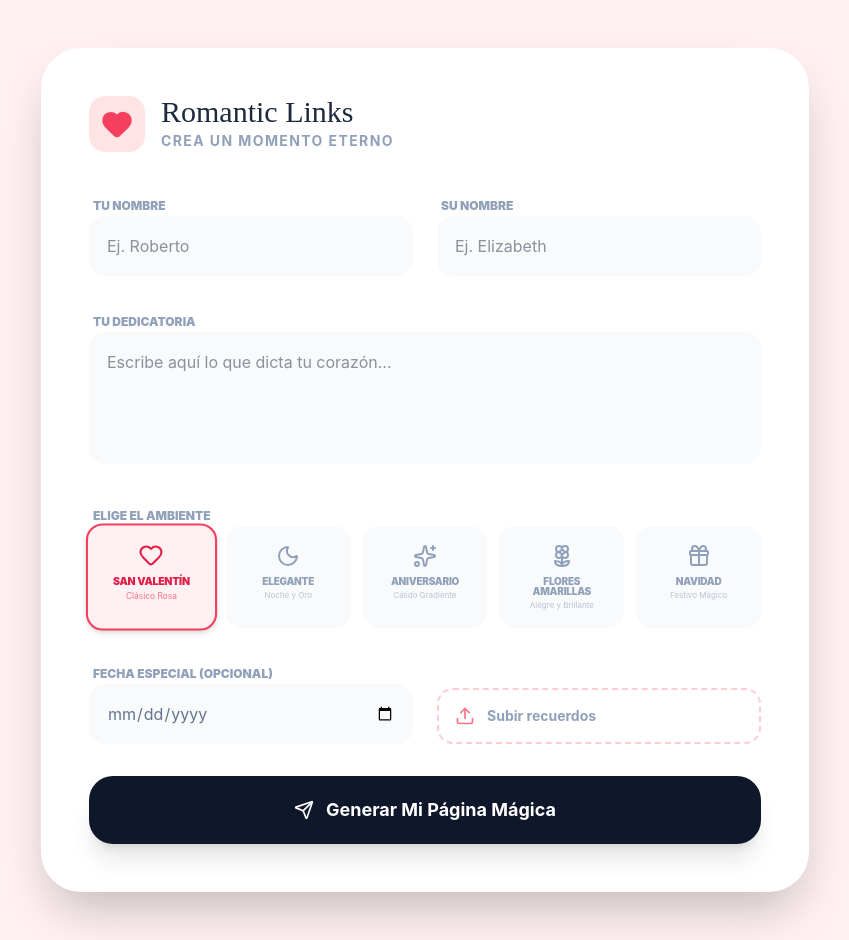
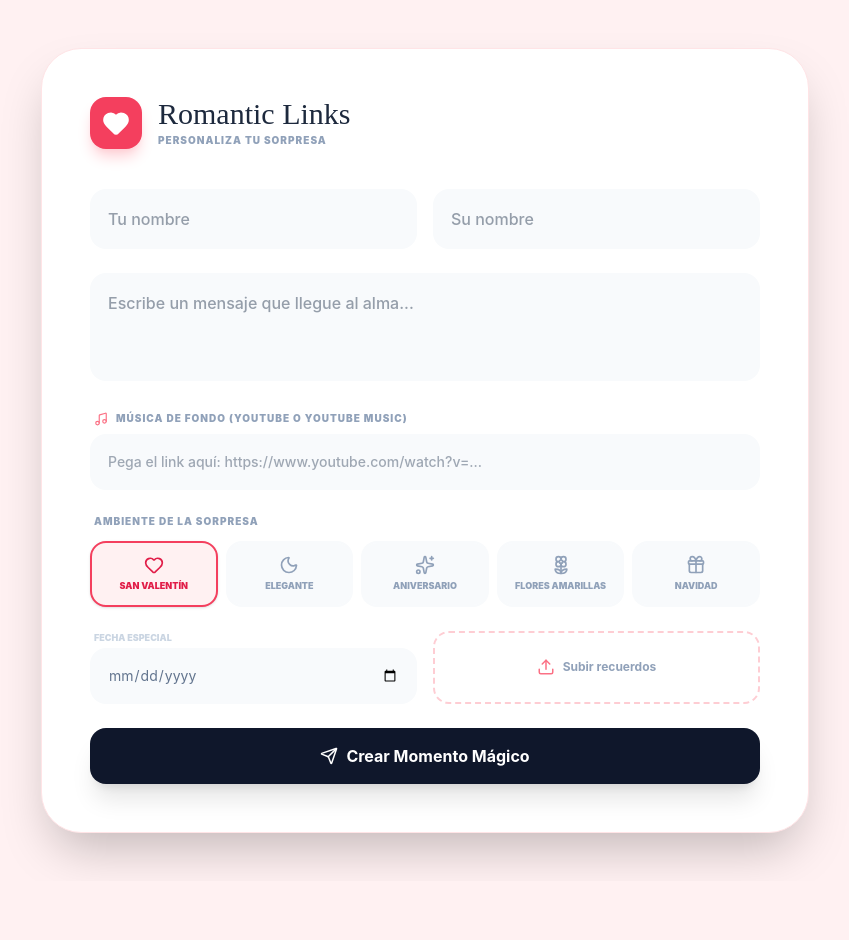
Before and after one commit to rzc-dev/romantic-links, a React (Vite) app: page /create in a window 1280 px wide. Shown: the whole page, without its empty margins (215-1064 px from the left). After the commit the page ends 881 px from the top, so only its background shows below. Built offline with nearby package versions, Linux system fonts and the light colour scheme.

Commit message:
feat: agregar soporte para música de YouTube

```diff
--- a/package.json
+++ b/package.json
@@ -16,7 +16,8 @@
     "lucide-react": "^1.8.0",
     "react": "^19.2.4",
     "react-dom": "^19.2.4",
-    "react-router-dom": "^7.14.1"
+    "react-router-dom": "^7.14.1",
+    "react-youtube": "^10.1.0"
   },
   "devDependencies": {
     "@eslint/js": "^9.39.4",
--- a/src/pages/CreateDedication.jsx
+++ b/src/pages/CreateDedication.jsx
@@ -3,7 +3,7 @@ import { motion } from 'framer-motion';
 import { supabase } from '../lib/supabase';
 import {
   Heart, Upload, Send, Loader2, CheckCircle2,
-  Copy, Share2, Moon, Stars, Flower2, Gift
+  Copy, Share2, Moon, Stars, Flower2, Gift, Music
 } from 'lucide-react';
 import confetti from 'canvas-confetti';
 
@@ -16,7 +16,8 @@ const CreateDedication = () => {
     nombre_destinatario: '',
     mensaje: '',
     fecha_especial: '',
-    tema: 'romantic'
+    tema: 'romantic',
+    youtube_url: '' // Nueva propiedad
   });
 
   const themeOptions = [
@@ -34,7 +35,7 @@ const CreateDedication = () => {
     try {
       const imageUrls = [];
 
-      // 1. Subir imágenes al Bucket 'fotos-amor'
+      // 1. Subir imágenes
       for (const file of files) {
         const fileExt = file.name.split('.').pop();
         const fileName = `${Math.random()}.${fileExt}`;
@@ -51,7 +52,7 @@ const CreateDedication = () => {
         imageUrls.push(publicUrl);
       }
 
-      // 2. Insertar datos en la tabla 'dedicatorias'
+      // 2. Insertar en Supabase incluyendo la URL de música
       const { data, error: dbError } = await supabase
         .from('dedicatorias')
         .insert([{
@@ -60,24 +61,31 @@ const CreateDedication = () => {
           mensaje: formData.mensaje,
           fecha_especial: formData.fecha_especial || null,
           imagenes: imageUrls,
-          tema: formData.tema
+          tema: formData.tema,
+          youtube_url: formData.youtube_url // Guardamos el link de música
         }])
         .select();
 
       if (dbError) throw dbError;
 
-      // 3. Éxito y Confeti
+      // 3. Generación del Link oficial
       if (data && data[0]) {
-        const link = `https://romantic-links-rzc-dev.vercel.app/love/${data[0].id}`;
+        const productionUrl = 'https://romantic-links-rzc-dev.vercel.app';
+        const link = `${productionUrl}/love/${data[0].id}`;
+
         setGeneratedLink(link);
 
-        const colors = formData.tema === 'midnight' ? ['#fbbf24', '#ffffff'] : ['#f43f5e', '#ffffff'];
-        confetti({ particleCount: 150, spread: 70, origin: { y: 0.6 }, colors });
+        confetti({
+            particleCount: 150,
+            spread: 70,
+            origin: { y: 0.6 },
+            colors: ['#f43f5e', '#fbbf24', '#ffffff']
+        });
       }
 
     } catch (error) {
       console.error(error);
-      alert("Error: " + error.message);
+      alert("Error al crear: " + error.message);
     } finally {
       setLoading(false);
     }
@@ -86,59 +94,62 @@ const CreateDedication = () => {
   return (
     <div className="min-h-screen bg-love-50 py-12 px-4 flex items-center justify-center font-sans">
       <motion.div
-        initial={{ opacity: 0, scale: 0.95 }}
-        animate={{ opacity: 1, scale: 1 }}
-        className="max-w-3xl w-full bg-white rounded-[2.5rem] shadow-2xl p-8 md:p-12 relative overflow-hidden"
+        initial={{ opacity: 0, y: 20 }}
+        animate={{ opacity: 1, y: 0 }}
+        className="max-w-3xl w-full bg-white rounded-[2.5rem] shadow-2xl p-8 md:p-12 relative overflow-hidden border border-love-100"
       >
+        {/* Cabecera */}
         <div className="flex items-center gap-4 mb-10">
-          <div className="bg-love-100 p-3 rounded-2xl">
-            <Heart className="text-love-500" fill="currentColor" size={32} />
+          <div className="bg-love-500 p-3 rounded-2xl shadow-lg shadow-love-200">
+            <Heart className="text-white" fill="currentColor" size={28} />
           </div>
           <div>
             <h2 className="text-3xl font-romantic text-slate-800 leading-none">Romantic Links</h2>
-            <p className="text-slate-400 text-sm mt-1 uppercase tracking-widest font-bold">Crea un momento eterno</p>
+            <p className="text-slate-400 text-[10px] mt-1 uppercase font-black tracking-widest">Personaliza tu sorpresa</p>
           </div>
         </div>
 
-        <form onSubmit={handleSubmit} className="space-y-8">
-          {/* Nombres */}
-          <div className="grid grid-cols-1 md:grid-cols-2 gap-6">
-            <div className="space-y-2">
-              <label className="text-xs font-black uppercase text-slate-400 ml-1">Tu nombre</label>
+        <form onSubmit={handleSubmit} className="space-y-6">
+          <div className="grid grid-cols-1 md:grid-cols-2 gap-4">
             <input
               required
-                className="w-full p-4 rounded-2xl bg-slate-50 border-2 border-transparent focus:border-love-300 focus:bg-white outline-none transition-all"
-                placeholder="Ej. Roberto"
+              className="w-full p-4 rounded-2xl bg-slate-50 border-2 border-transparent focus:border-love-300 focus:bg-white outline-none transition-all font-medium text-slate-700"
+              placeholder="Tu nombre"
               onChange={(e) => setFormData({...formData, nombre_remitente: e.target.value})}
             />
-            </div>
-            <div className="space-y-2">
-              <label className="text-xs font-black uppercase text-slate-400 ml-1">Su nombre</label>
             <input
               required
-                className="w-full p-4 rounded-2xl bg-slate-50 border-2 border-transparent focus:border-love-300 focus:bg-white outline-none transition-all"
-                placeholder="Ej. Elizabeth"
+              className="w-full p-4 rounded-2xl bg-slate-50 border-2 border-transparent focus:border-love-300 focus:bg-white outline-none transition-all font-medium text-slate-700"
+              placeholder="Su nombre"
               onChange={(e) => setFormData({...formData, nombre_destinatario: e.target.value})}
             />
           </div>
+
+          <textarea
+            required
+            rows="3"
+            className="w-full p-4 rounded-2xl bg-slate-50 border-2 border-transparent focus:border-love-300 focus:bg-white outline-none transition-all resize-none font-medium text-slate-700"
+            placeholder="Escribe un mensaje que llegue al alma..."
+            onChange={(e) => setFormData({...formData, mensaje: e.target.value})}
+          ></textarea>
+
+          {/* Campo de Música (YouTube) */}
+          <div className="space-y-2">
+            <div className="flex items-center gap-2 ml-1">
+              <Music size={14} className="text-love-400" />
+              <p className="text-[10px] font-black uppercase text-slate-400 tracking-widest">Música de fondo (YouTube o YouTube Music)</p>
+            </div>
+            <input
+              className="w-full p-4 rounded-2xl bg-slate-50 border-2 border-transparent focus:border-love-300 focus:bg-white outline-none transition-all text-sm font-medium text-slate-600"
+              placeholder="Pega el link aquí: https://www.youtube.com/watch?v=..."
+              onChange={(e) => setFormData({...formData, youtube_url: e.target.value})}
+            />
           </div>
 
-          {/* Mensaje */}
-          <div className="space-y-2">
-            <label className="text-xs font-black uppercase text-slate-400 ml-1">Tu dedicatoria</label>
-            <textarea
-              required
-              rows="4"
-              className="w-full p-4 rounded-2xl bg-slate-50 border-2 border-transparent focus:border-love-300 focus:bg-white outline-none transition-all resize-none"
-              placeholder="Escribe aquí lo que dicta tu corazón..."
-              onChange={(e) => setFormData({...formData, mensaje: e.target.value})}
-            ></textarea>
-          </div>
-
-          {/* Selector de Temas Visual */}
-          <div className="space-y-4">
-            <label className="text-xs font-black uppercase text-slate-400 ml-1">Elige el ambiente</label>
-            <div className="grid grid-cols-2 md:grid-cols-5 gap-3">
+          {/* Selector de Temas */}
+          <div className="space-y-3">
+            <p className="text-[10px] font-black uppercase text-slate-400 tracking-widest ml-1">Ambiente de la sorpresa</p>
+            <div className="grid grid-cols-2 md:grid-cols-5 gap-2">
               {themeOptions.map((theme) => {
                 const Icon = theme.icon;
                 const isSelected = formData.tema === theme.id;
@@ -147,94 +158,87 @@ const CreateDedication = () => {
                     key={theme.id}
                     type="button"
                     onClick={() => setFormData({...formData, tema: theme.id})}
-                    className={`flex flex-col items-center p-4 rounded-2xl border-2 transition-all ${
+                    className={`flex flex-col items-center p-3 rounded-2xl border-2 transition-all ${
                       isSelected
-                        ? 'border-love-500 bg-love-50 text-love-600 shadow-md scale-105'
-                        : 'border-slate-50 bg-slate-50 text-slate-400 hover:border-slate-200'
+                        ? 'border-love-500 bg-love-50 text-love-600 shadow-sm'
+                        : 'border-slate-50 bg-slate-50 text-slate-400 hover:border-love-100'
                     }`}
                   >
-                    <Icon size={24} className="mb-2" />
-                    <span className="text-[10px] font-black uppercase tracking-tight leading-none mb-1">{theme.label}</span>
-                    <span className="text-[8px] opacity-60 text-center leading-tight">{theme.desc}</span>
+                    <Icon size={20} className="mb-1" />
+                    <span className="text-[9px] font-black uppercase">{theme.label}</span>
                   </button>
                 );
               })}
             </div>
           </div>
 
-          <div className="grid grid-cols-1 md:grid-cols-2 gap-6 items-end">
-            {/* Fecha */}
-            <div className="space-y-2">
-              <label className="text-xs font-black uppercase text-slate-400 ml-1">Fecha especial (Opcional)</label>
+          <div className="grid grid-cols-1 md:grid-cols-2 gap-4">
+            <div className="space-y-1">
+                <p className="text-[9px] font-black text-slate-300 uppercase ml-1">Fecha especial</p>
                 <input
                 type="date"
-                className="w-full p-4 rounded-2xl bg-slate-50 border-2 border-transparent focus:border-love-300 focus:bg-white outline-none transition-all text-slate-500"
+                className="w-full p-4 rounded-2xl bg-slate-50 border-2 border-transparent focus:border-love-300 outline-none transition-all text-slate-500 text-sm"
                 onChange={(e) => setFormData({...formData, fecha_especial: e.target.value})}
                 />
             </div>
-
-            {/* Fotos */}
-            <div className="relative group">
+            <div className="flex items-center justify-center p-4 rounded-2xl border-2 border-dashed border-love-200 relative group hover:bg-love-50 transition-colors cursor-pointer mt-4 md:mt-0">
+                <Upload size={18} className="text-love-400 mr-2" />
+                <span className="text-xs font-bold text-slate-400">
+                    {files.length > 0 ? `${files.length} fotos listas` : "Subir recuerdos"}
+                </span>
                 <input
                     type="file" multiple accept="image/*"
-                className="absolute inset-0 opacity-0 cursor-pointer z-10"
+                    className="absolute inset-0 opacity-0 cursor-pointer"
                     onChange={(e) => setFiles(Array.from(e.target.files).slice(0, 5))}
                 />
-              <div className="flex items-center gap-3 p-4 rounded-2xl border-2 border-dashed border-love-200 group-hover:bg-love-50 transition-colors">
-                <Upload className="text-love-400" size={20} />
-                <span className="text-sm font-bold text-slate-400">
-                  {files.length > 0 ? `${files.length} fotos listas` : "Subir recuerdos"}
-                </span>
-              </div>
             </div>
           </div>
 
           <button
             type="submit"
             disabled={loading}
-            className="w-full bg-slate-900 text-white py-5 rounded-[1.5rem] font-bold text-lg shadow-xl hover:bg-black transition-all flex items-center justify-center gap-3 disabled:opacity-50"
+            className="w-full bg-slate-900 text-white py-4 rounded-2xl font-bold shadow-xl hover:shadow-love-200 hover:bg-slate-800 transition-all flex items-center justify-center gap-2 disabled:opacity-50"
           >
-            {loading ? <Loader2 className="animate-spin" /> : <><Send size={20} /> Generar Mi Página Mágica</>}
+            {loading ? <Loader2 className="animate-spin" /> : <><Send size={18} /> Crear Momento Mágico</>}
           </button>
         </form>
 
-        {/* Modal de Éxito */}
+        {/* Modal de Resultado */}
         {generatedLink && (
           <motion.div
             initial={{ opacity: 0 }}
             animate={{ opacity: 1 }}
-            className="absolute inset-0 bg-white/98 backdrop-blur-md flex items-center justify-center p-8 z-50"
+            className="absolute inset-0 bg-white/95 backdrop-blur-sm flex items-center justify-center p-6 z-50"
           >
-            <div className="text-center max-w-sm w-full">
-              <div className="bg-green-100 text-green-500 w-20 h-20 rounded-full flex items-center justify-center mx-auto mb-6 shadow-inner">
-                <CheckCircle2 size={40} />
+            <div className="text-center w-full max-w-sm">
+              <div className="w-16 h-16 bg-green-100 text-green-500 rounded-full flex items-center justify-center mx-auto mb-4">
+                <CheckCircle2 size={32} />
               </div>
-              <h3 className="text-4xl font-romantic text-slate-800 mb-2">¡Todo listo!</h3>
-              <p className="text-slate-400 text-sm mb-8">El link de tu sorpresa ya está disponible.</p>
+              <h3 className="text-3xl font-romantic text-slate-800 mb-2">¡Listo para enviar!</h3>
 
-              <div className="bg-slate-50 p-4 rounded-2xl mb-6 break-all font-mono text-xs border-2 border-slate-100 text-slate-600 select-all">
+              <div className="bg-slate-100 p-4 rounded-xl mb-6 font-mono text-[10px] break-all text-slate-500 border border-slate-200 select-all">
                 {generatedLink}
               </div>
 
-              <div className="flex flex-col gap-3">
+              <div className="grid gap-2">
                 <button
                   onClick={() => {
                     navigator.clipboard.writeText(generatedLink);
-                    alert("¡Copiado al portapapeles!");
+                    alert("Copiado con éxito");
                   }}
-                  className="flex items-center justify-center gap-2 bg-slate-900 text-white py-4 rounded-2xl font-bold hover:shadow-lg transition-all"
+                  className="w-full bg-slate-900 text-white py-3 rounded-xl font-bold flex items-center justify-center gap-2"
                 >
-                  <Copy size={18} /> Copiar Link
+                  <Copy size={16} /> Copiar enlace
                 </button>
                 <a
-                  href={`https://wa.me/?text=He creado algo especial para ti, míralo aquí: ${generatedLink}`}
+                  href={`https://wa.me/?text=He hecho esto pensando en ti... míralo aquí: ${generatedLink}`}
                   target="_blank" rel="noreferrer"
-                  className="flex items-center justify-center gap-2 bg-[#25D366] text-white py-4 rounded-2xl font-bold hover:opacity-90 transition-all"
+                  className="w-full bg-[#25D366] text-white py-3 rounded-xl font-bold flex items-center justify-center gap-2"
                 >
-                  <Share2 size={18} /> Enviar a WhatsApp
+                  <Share2 size={16} /> Enviar por WhatsApp
                 </a>
-                <button onClick={() => setGeneratedLink('')} className="text-slate-300 text-xs mt-4 hover:text-love-400 font-bold uppercase tracking-widest">
-                  Crear otra dedicatoria
+                <button onClick={() => setGeneratedLink('')} className="text-[10px] text-slate-300 font-black uppercase mt-4">
+                  Crear otra sorpresa
                 </button>
               </div>
             </div>
```
Also changed, not shown: src/pages/ViewDedication.jsx (+58 -21 lines), 1 other file (tests, documents, lock files or other folders). Lines whose indentation alone changed are shown as unchanged.
